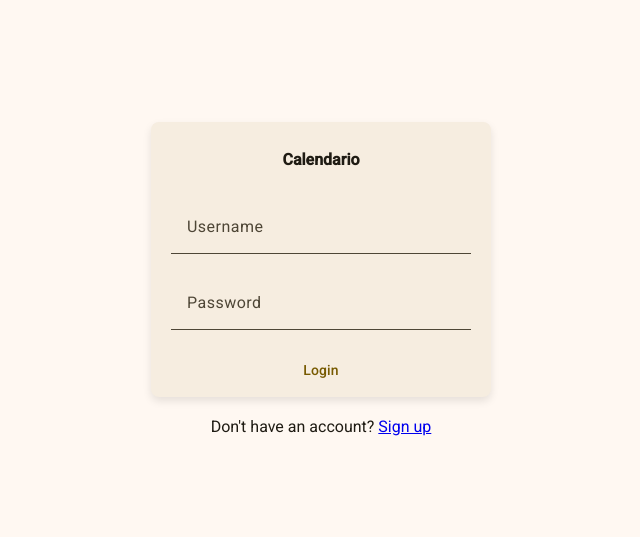
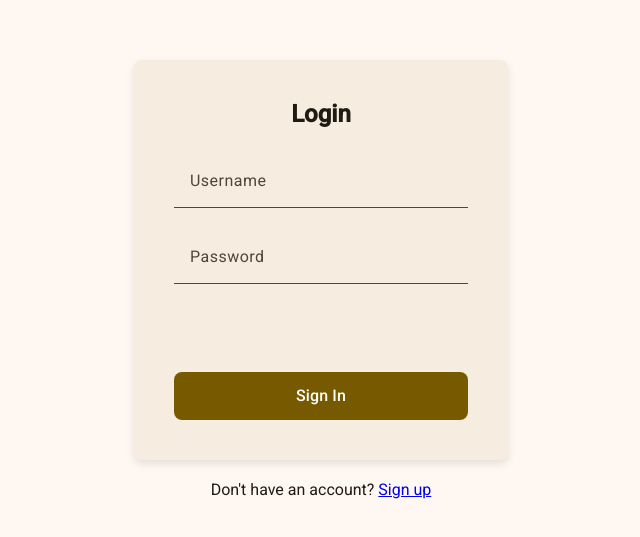
Before and after one commit to dorade3000/calendario, an Angular app in the folder frontend/: page / in a window 1280 px wide. Shown: the part 113-650 px from the top of the page, without its empty margins (319-959 px from the left). Built offline with nearby package versions, Linux system fonts and the light colour scheme.

Commit message:
doppelte login componente aufgrauemt und styles und html aus ihr uebernommen

```diff
--- a/frontend/src/app/features/login-page/login.component.scss
+++ /dev/null
@@ -1,37 +0,0 @@
-@use '@angular/material' as mat;
-
-.page-container {
-	height: 100vh;
-	display: flex;
-	align-items: center;
-	justify-content: center;
-	.login-container {
-		background: var(--mat-sys-surface-container);
-		color: var(--mat-sys-on-surface);
-		border-radius: 8px;
-		box-shadow: 0 4px 8px rgba(0, 0, 0, 0.1);
-		min-height: 320px;
-		min-width: 294px;
-		padding: 40px;
-		display: flex;
-		flex-direction: column;
-		justify-content: space-between;
-		.headline-and-form-fields {
-			.headline {
-				margin-top: 0;
-				margin-bottom: 24px;
-			}
-			display: flex;
-			flex-direction: column;
-			align-items: center;
-
-			.login-field {
-				width: 100%;
-				@include mat.form-field-overrides((
-								filled-container-color: transparent
-				));
-			}
-
-		}
-	}
-}
--- a/frontend/src/app/features/user/login/login-page.component.html
+++ b/frontend/src/app/features/user/login/login-page.component.html
@@ -1,9 +1,9 @@
 <div class="page-container">
   <div class="login-and-sign-up-container">
     <div class="login-container">
-      <h4>Calendario</h4>
+      <div class="headline-and-form-fields">
+        <h2 class="headline">Login</h2>
 
-      <div class="login-form">
         <mat-form-field class="login-field">
           <mat-label>Username</mat-label>
           <input type="text" matInput>
@@ -12,8 +12,8 @@
           <mat-label>Password</mat-label>
           <input type="password" matInput>
         </mat-form-field>
-        <button mat-button>Login</button>
       </div>
+      <button class="sign-in-button" mat-flat-button>Sign In</button>
     </div>
     <p class="sign-up-link">Don't have an account? <a href="/register">Sign up</a></p>
   </div>
--- a/frontend/src/app/features/user/login/login-page.component.scss
+++ b/frontend/src/app/features/user/login/login-page.component.scss
@@ -12,26 +12,37 @@
 		.login-container {
 			background: var(--mat-sys-surface-container);
 			color: var(--mat-sys-on-surface);
-			min-width: 340px;
-			min-height: 275px;
 			border-radius: 8px;
 			box-shadow: 0 4px 8px rgba(0, 0, 0, 0.1);
+			min-height: 320px;
+			min-width: 294px;
+			padding: 40px;
 			display: flex;
 			flex-direction: column;
-			align-items: center;
-			justify-content: space-evenly;
-			.login-form {
+			justify-content: space-between;
+			.headline-and-form-fields {
+				.headline {
+					margin-top: 0;
+					margin-bottom: 24px;
+				}
 				display: flex;
 				flex-direction: column;
 				align-items: center;
-				justify-content: center;
+
 				.login-field {
-					min-width: 300px;
 					width: 100%;
 					@include mat.form-field-overrides((
-									filled-container-color: transparent,
+									filled-container-color: transparent
 					));
 				}
+
+			}
+			.sign-in-button {
+				@include mat.button-overrides((
+								filled-container-height: 48px,
+								filled-label-text-size: 16px,
+								filled-container-shape: var(--mat-sys-corner-small)
+				));
 			}
 		}
 		.sign-up-link {
```
Also changed, not shown: frontend/src/app/features/login-page/login.component.html (deleted, +0 -17 lines).
